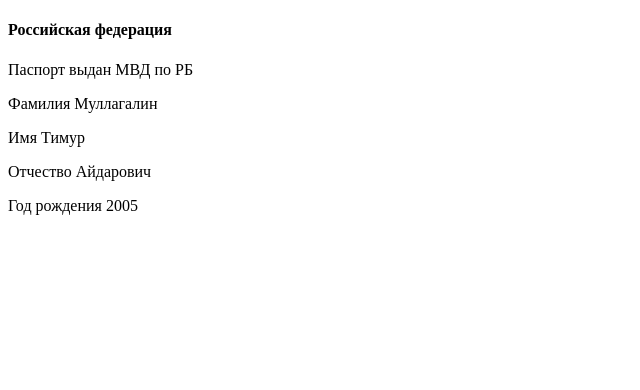
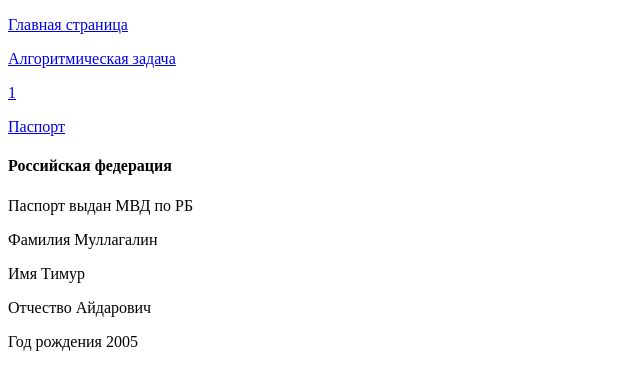
Before and after one commit to mtamtamta/homework, a plain HTML site: page index3.html in a window 1280 px wide. Shown: the whole page, without its empty margins (0-640 px from the left). Drawn offline with Linux system fonts and the light colour scheme.

Commit message:
Update index3.html

```diff
--- a/index3.html
+++ b/index3.html
@@ -5,6 +5,11 @@
     <title>TimurMullagalin</title>
 </head>
 <body>
+    <p><a href = "index.html">Главная страница</a></p>
+<p><a href = "index2.html">Алгоритмическая задача</a></p>
+<p><a href = "index3.html">1</a></p>
+<p><a href = "index4.html">Паспорт</a></p>
+
 <h4 title="привет"> Российская федерация </h4>
 <p>Паспорт выдан <span>МВД по РБ</span></p>
 <p>Фамилия <span>Муллагалин</span></p>
```
